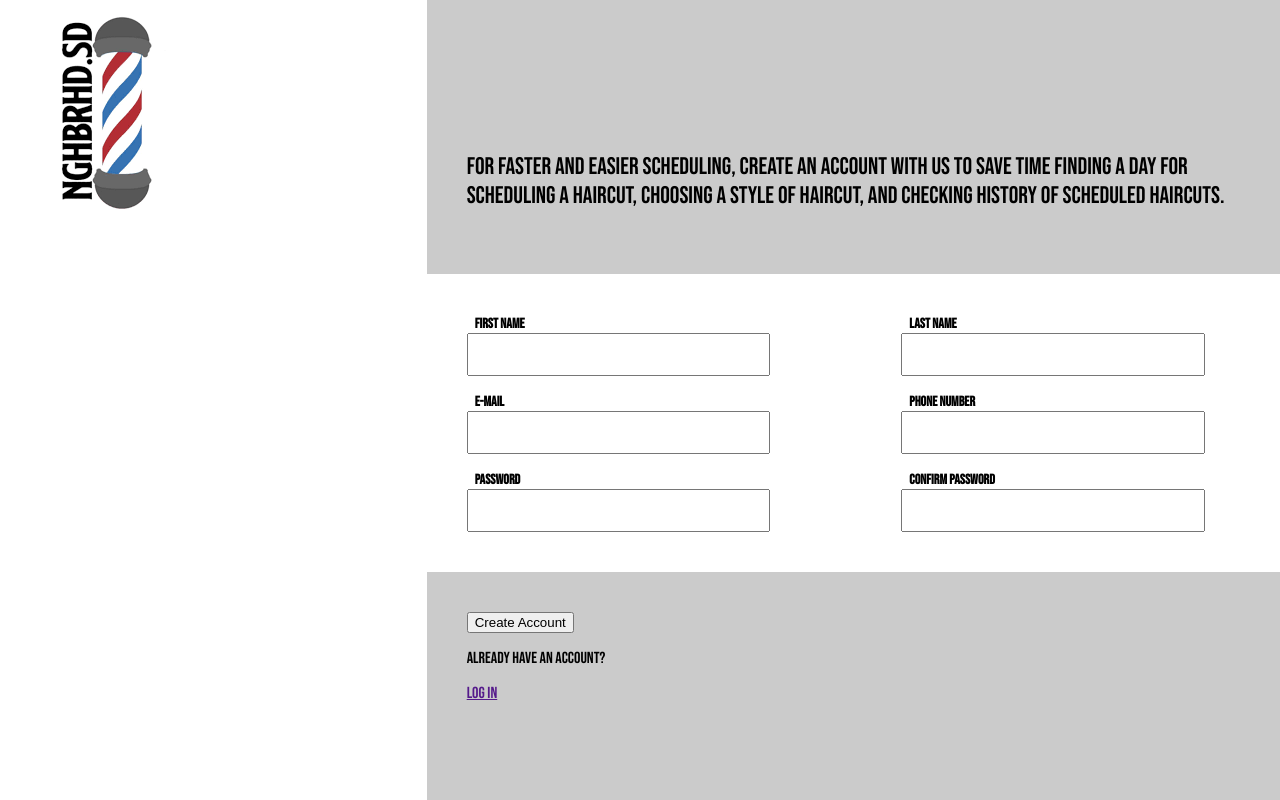
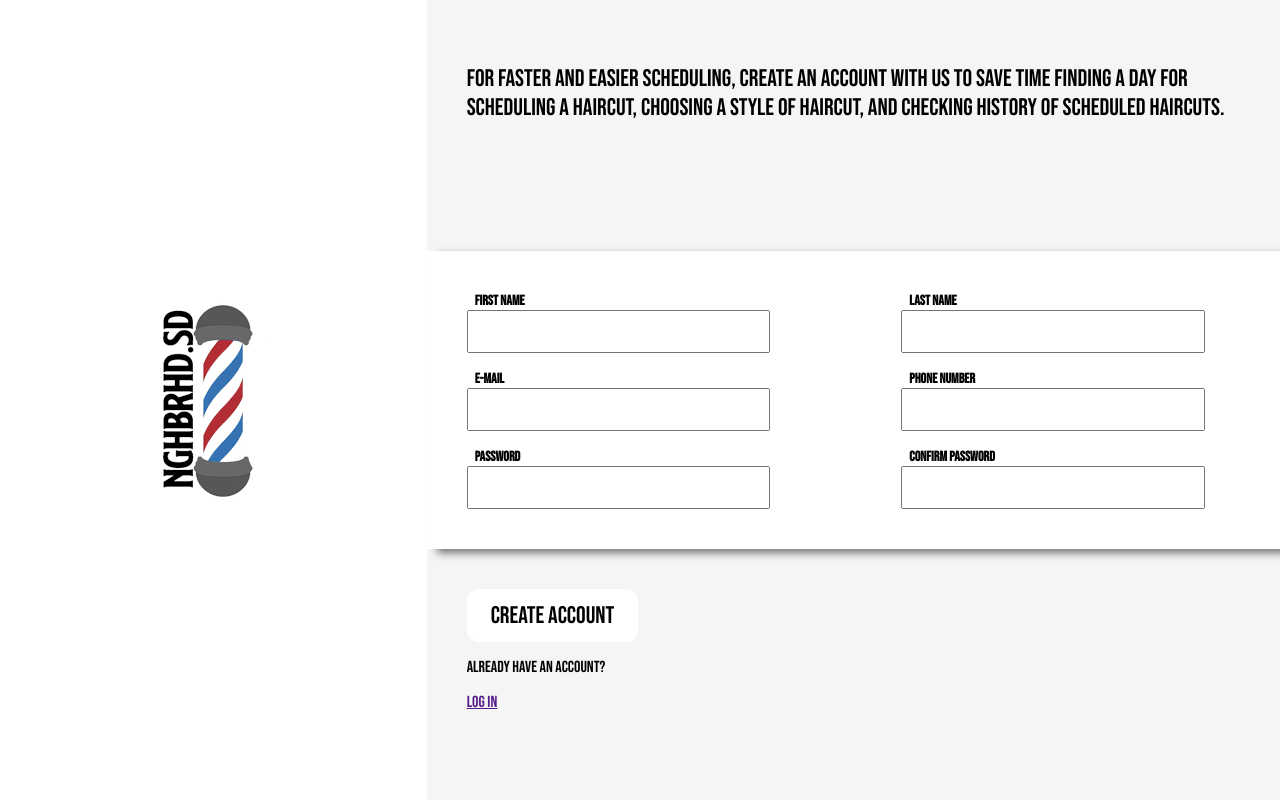
Before and after one commit to joshpait/Sign-up-Form, a plain HTML site: page index.html in a window 1280 px wide. Shown: the top 800 px of the page. Drawn offline with Linux system fonts and the light colour scheme.

Commit message:
Add more css

```diff
--- a/style.css
+++ b/style.css
@@ -1,5 +1,5 @@
 :root {
-    --light-gray: #CBCBCB;
+    --light-gray: #F5F5F5;
     --dark-gray: #757575;
 }
 
@@ -19,6 +19,19 @@ html, body {
     background-repeat: no-repeat;
 }
 
+.logo {
+    height: 100%;
+    width: 100%;
+    display: flex;
+    align-items: center;
+    justify-content: center;
+}
+
+.logo-pic {
+    border-radius: 50%;
+    box-shadow: 0 0 75vh var(--light-gray);
+}
+
 .container {
     flex: 2;
     display: flex;
@@ -34,19 +47,21 @@ html, body {
 }
 
 .caption {
-    flex: 1;
+    flex: 2.5;
     font-size: 24px;
-    padding-top: 16vh;
+    margin-bottom: auto;
+    /* padding-top: 16vh; */
 }
 
 .form-container {
     background-color: white;
     width: 100%;
     padding: 5vh;
+    box-shadow: 10px 4px 8px var(--dark-gray);
 }
 
 form {
-    flex: 7;
+    flex: 5;
     display: grid;
     grid-template-columns: 1fr 1fr;
     gap: 16px;
@@ -69,5 +84,20 @@ input[type=text] {
 }
 
 .submit {
-    flex: 1.5;
+    flex: 2.5;
 }
+
+input[type=submit] {
+    font-size: 24px;
+    font-family: 'Bebas Neue', sans-serif;
+    border-radius: 12px;
+    border-style: none;
+    background-color: white;
+    padding: 12px 24px;
+    transition-duration: 0.2s;
+}
+
+input[type=submit]:hover {
+    background-color: black;
+    color: white;
+}
```
